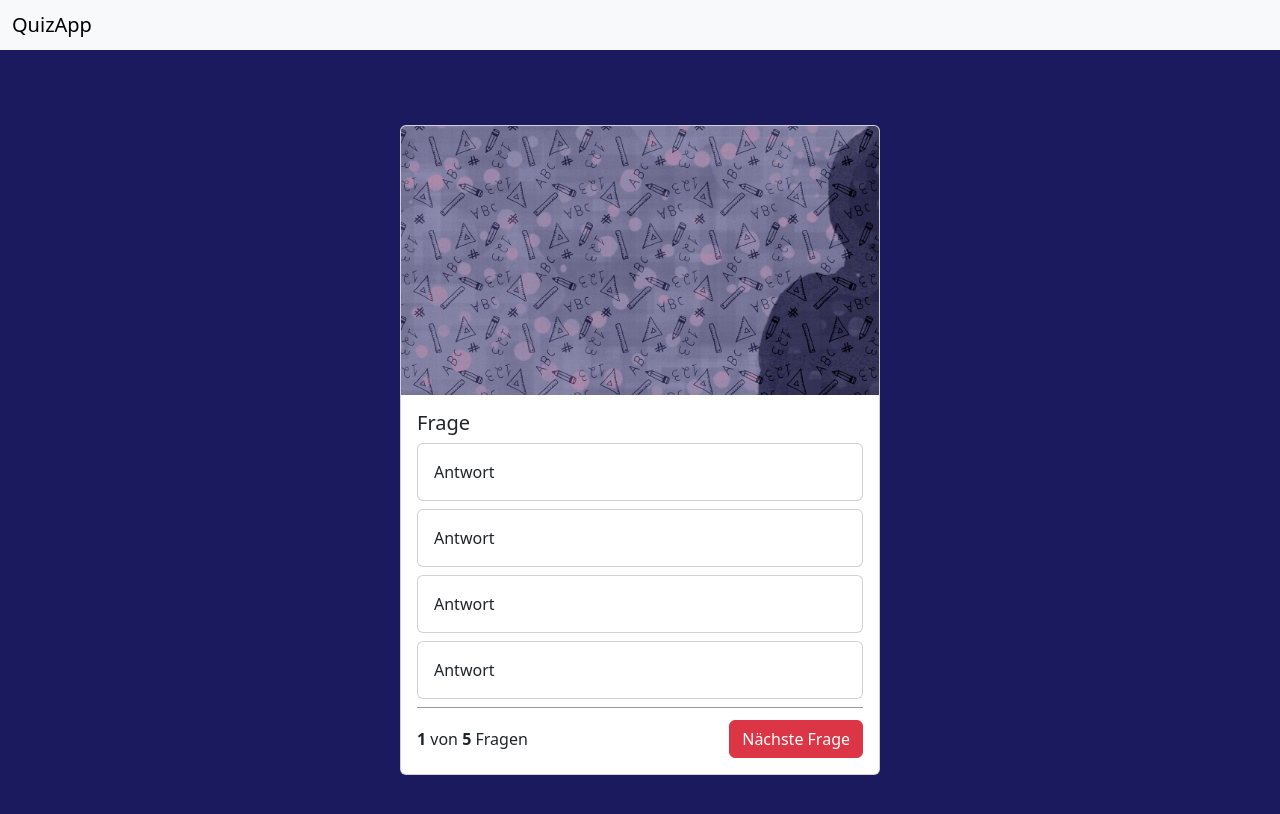
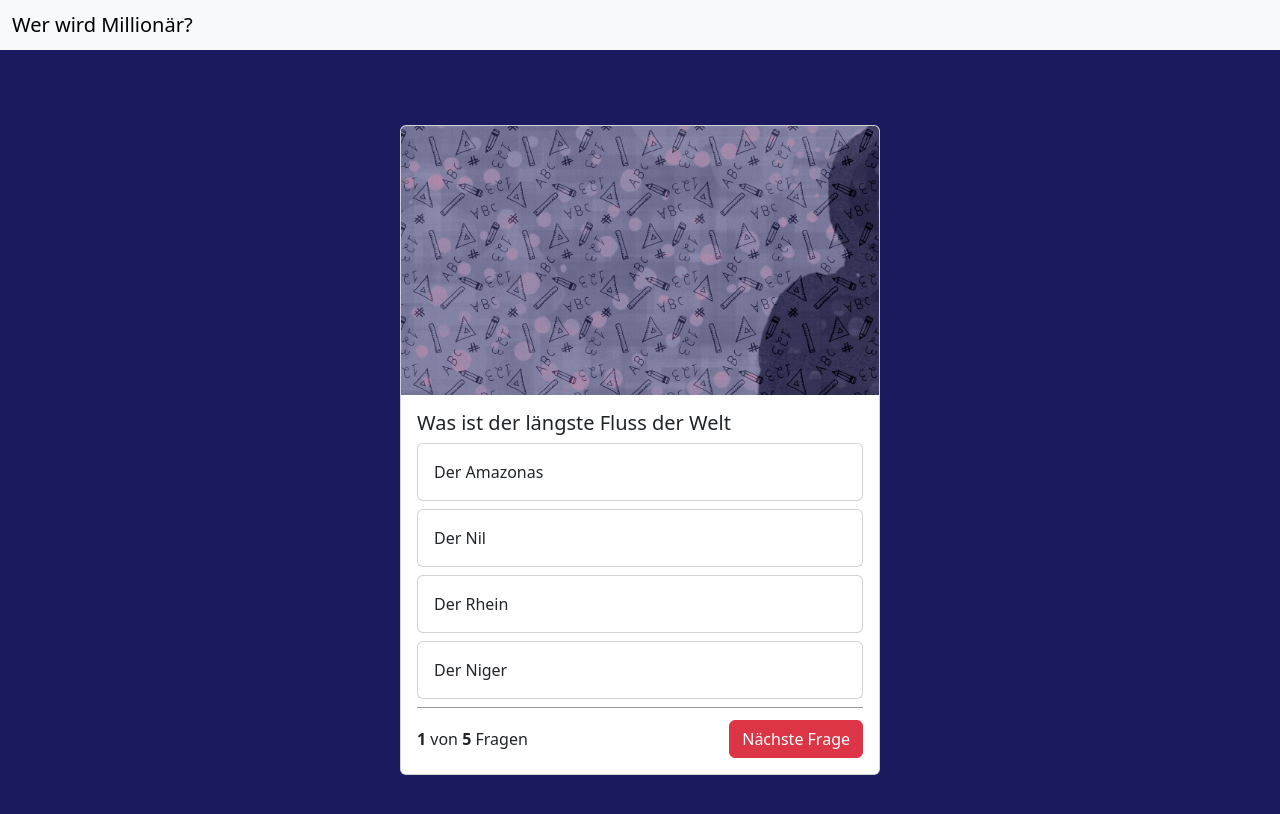
Before and after one commit to IqbalAdel/quizzapp, a website: page index.html in a window 1280 px wide. Drawn offline with nearby package versions, Linux system fonts and the light colour scheme.

Commit message:
add: render questions and answers

```diff
--- a/index.html
+++ b/index.html
@@ -11,10 +11,10 @@
     <script defer src="script.js"></script>
     <title>Quiz App</title>
   </head>
-  <body>
+  <body onload="init()">
     <nav class="navbar navbar-light bg-light">
       <div class="container-fluid">
-        <span class="navbar-brand mb-0 h1">QuizApp</span>
+        <span class="navbar-brand mb-0 h1">Wer wird Millionär?</span>
       </div>
     </nav>
 
@@ -22,37 +22,37 @@
         <div class="card quiz-card">
             <img src="./img/pencil.jpg" class="card-img-top" alt="...">
             <div class="card-body">
-              <h5 class="card-title">Frage</h5>
+              <h5 class="card-title" id="question">Frage</h5>
 
               <div class="card mb-2">
-                <div class="card-body">
+                <div id="answer1" class="card-body">
                   Antwort
                 </div>
               </div>
 
               <div class="card mb-2">
-                <div class="card-body">
+                <div id="answer2" class="card-body">
                   Antwort
                 </div>
               </div>
 
               <div class="card mb-2">
-                <div class="card-body">
+                <div id="answer3" class="card-body">
                   Antwort
                 </div>
               </div>
 
               <div class="card mb-2">
-                <div class="card-body">
+                <div id="answer4" class="card-body">
                   Antwort
                 </div>
               </div>
 
               <div class="question-footer">
                 <span>
-                    <b>1</b> von <b>5</b> Fragen
+                    <b id="currentQ">1</b> von <b id="totalQ">5</b> Fragen
                 </span>
-                <button class="btn btn-danger">Nächste Frage</button>
+                <button onclick="showQuestion()" class="btn btn-danger">Nächste Frage</button>
               </div>
             </div>
           </div>
--- a/script.js
+++ b/script.js
@@ -44,3 +44,21 @@ let questions = [
         "right_answer":"4",
     },
 ];
+let currentQuestion = 0
+
+function init(){
+    document.getElementById('totalQ').innerHTML=`${questions.length}`;
+    showQuestion();
+
+}
+
+function showQuestion(){
+    const questArray = questions[currentQuestion];
+    document.getElementById('question').innerHTML=`${questArray['question']}`;
+    document.getElementById('answer1').innerHTML=`${questArray['answer_1']}`;
+    document.getElementById('answer2').innerHTML=`${questArray['answer_2']}`;
+    document.getElementById('answer3').innerHTML=`${questArray['answer_3']}`;
+    document.getElementById('answer4').innerHTML=`${questArray['answer_4']}`;
+    document.getElementById('currentQ').innerHTML=`${currentQuestion+1}`;
+    currentQuestion++;
+}
```
